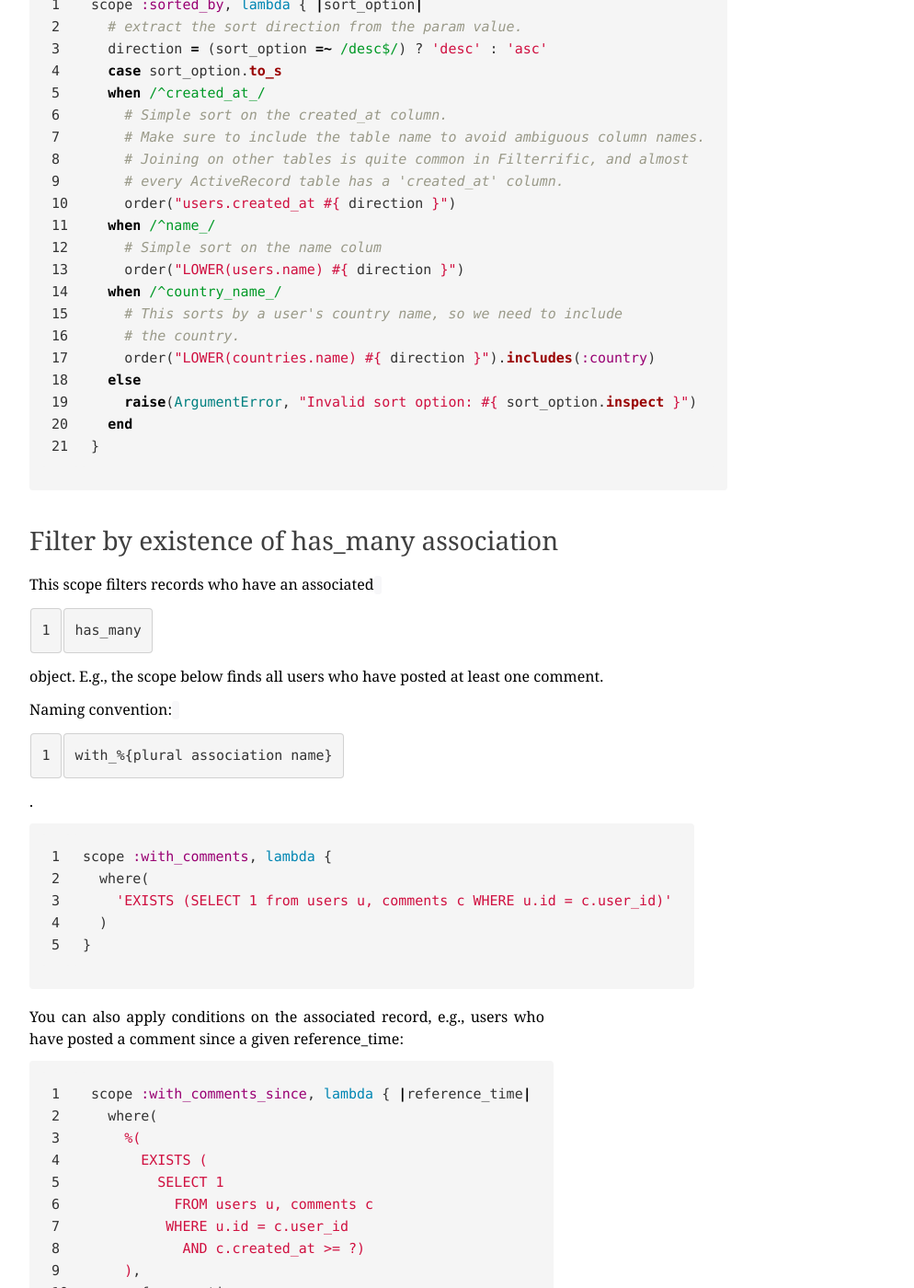
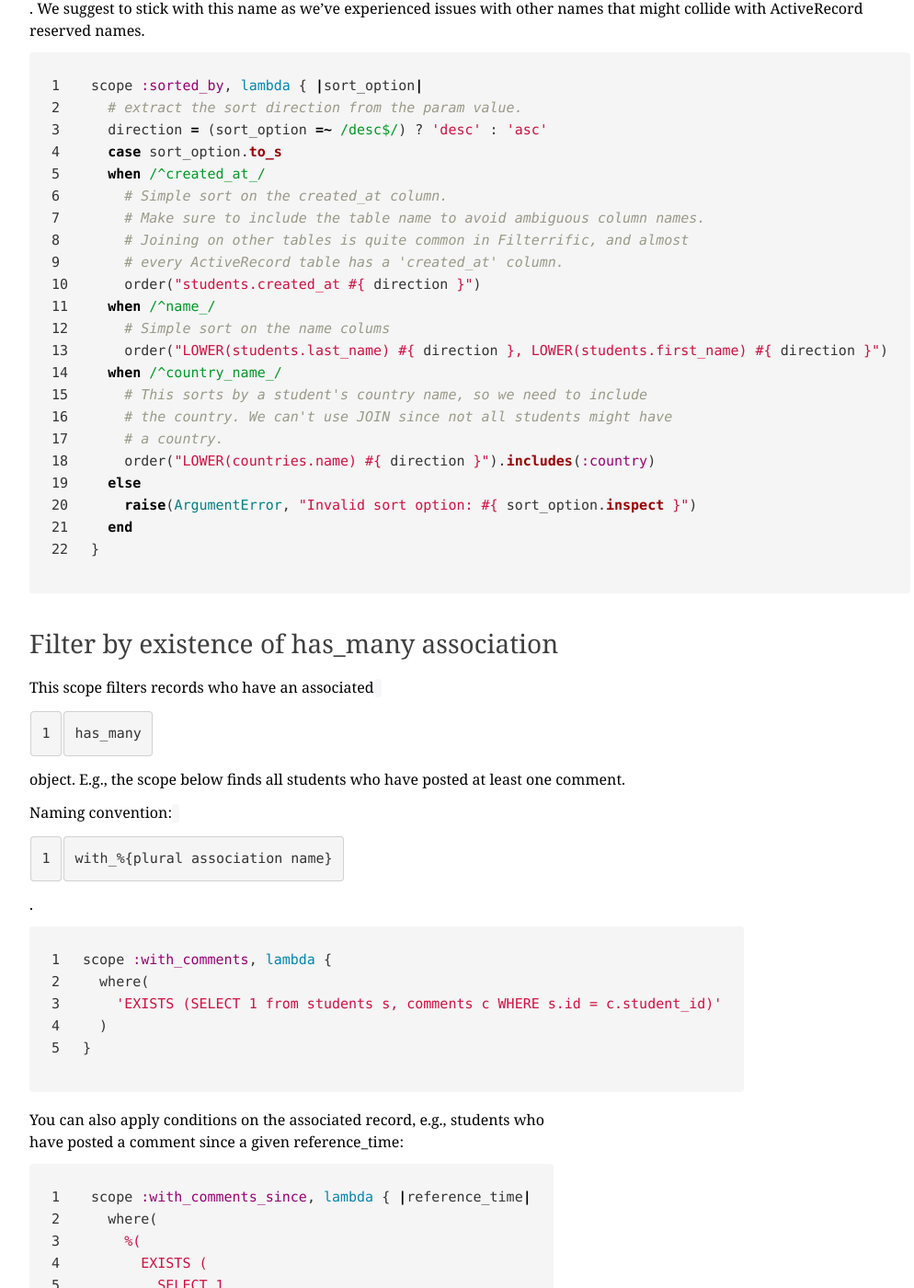
Before and after one commit to jhund/filterrific, a Jekyll site: the page built from pages/active_record_scope_patterns.md, in a window 1280 px wide and 1400 px high, scrolled down 3865 px. Shown: the whole window at 92% size, without its empty margins (123-1117 px from the left). Built offline with Jekyll 4.4.1, drawn with Linux system fonts in a browser that asks for light colours; Markdown is read by kramdown in place of the engine named in the settings; some of the changed text lies outside the part shown.

Commit message:
Updated example app to use the filterrific_demo app with students

````diff
--- a/pages/active_record_scope_patterns.md
+++ b/pages/active_record_scope_patterns.md
@@ -45,9 +45,9 @@ Rails has good documentation on
 
 TL;DR:
 
-* OK: `where(:gender => param)`
-* OK: `where('users.gender = ?', param)`
-* NOT OK: `where("users.gender = '#{ param }'")`
+* OK: `where(:country_id => param)`
+* OK: `where('students.country_id = ?', param)`
+* NOT OK: `where("students.country_id = '#{ param }'")`
 
 Note that attribute mass assignment issues do not apply here since we're only
 reading data from the database, and not writing to it.
@@ -66,19 +66,19 @@ with a given attribute or foreign key of a `belongs_to` association.
 Scope naming convention: `with_%{column name}`.
 
 ```ruby
+# filters on 'country_id' foreign key
+scope :with_country_id, lambda { |country_ids|
+  where(:country_id => [*country_ids])
+}
+
 # filters on 'gender' attribute
 scope :with_gender, lambda { |genders|
   where(:gender => [*genders])
 }
-
-# filters on 'country_id' foreign key
-scope :with_country_id, lambda { |country_ids|
-  where(:country_id => [*country_ids])
-}
 ```
 
-This scope accepts either a single value like `'male'`, or an array of values
-like `['female', 'other']`. The `[*genders]` expression always casts it to an
+The `country_id` scope accepts either a single value like `42`, or an array of values
+like `[1, 2, 3]`. The `[*country_ids]` expression always casts it to an
 array.
 
 
@@ -98,7 +98,7 @@ it works for both MySQL as well as PostgreSQL:
 
 ```ruby
 scope :search_query, lambda { |query|
-  # Searches the users table on the 'name' and 'email' columns.
+  # Searches the students table on the 'first_name' and 'last_name' columns.
   # Matches using LIKE, automatically appends '%' to each term.
   # LIKE is case INsensitive with MySQL, however it is case
   # sensitive with PostGreSQL. To make it work in both worlds,
@@ -119,7 +119,7 @@ scope :search_query, lambda { |query|
   num_or_conds = 2
   where(
     terms.map { |term|
-      "(LOWER(users.name) LIKE ? OR LOWER(users.email) LIKE ?)"
+      "(LOWER(students.first_name) LIKE ? OR LOWER(students.last_name) LIKE ?)"
     }.join(' AND '),
     *terms.map { |e| [e] * num_or_conds }.flatten
   )
@@ -155,13 +155,14 @@ scope :sorted_by, lambda { |sort_option|
     # Make sure to include the table name to avoid ambiguous column names.
     # Joining on other tables is quite common in Filterrific, and almost
     # every ActiveRecord table has a 'created_at' column.
-    order("users.created_at #{ direction }")
+    order("students.created_at #{ direction }")
   when /^name_/
-    # Simple sort on the name colum
-    order("LOWER(users.name) #{ direction }")
+    # Simple sort on the name colums
+    order("LOWER(students.last_name) #{ direction }, LOWER(students.first_name) #{ direction }")
   when /^country_name_/
-    # This sorts by a user's country name, so we need to include
-    # the country.
+    # This sorts by a student's country name, so we need to include
+    # the country. We can't use JOIN since not all students might have
+    # a country.
     order("LOWER(countries.name) #{ direction }").includes(:country)
   else
     raise(ArgumentError, "Invalid sort option: #{ sort_option.inspect }")
@@ -176,19 +177,19 @@ scope :sorted_by, lambda { |sort_option|
 ### Filter by existence of has_many association
 
 This scope filters records who have an associated `has_many` object. E.g.,
-the scope below finds all users who have posted at least one comment.
+the scope below finds all students who have posted at least one comment.
 
 Naming convention: `with_%{plural association name}`.
 
 ```ruby
 scope :with_comments, lambda {
   where(
-    'EXISTS (SELECT 1 from users u, comments c WHERE u.id = c.user_id)'
+    'EXISTS (SELECT 1 from students s, comments c WHERE s.id = c.student_id)'
   )
 }
 ```
 
-You can also apply conditions on the associated record, e.g., users who have
+You can also apply conditions on the associated record, e.g., students who have
 posted a comment since a given reference_time:
 
 ```ruby
@@ -197,8 +198,8 @@ scope :with_comments_since, lambda { |reference_time|
     %(
       EXISTS (
         SELECT 1
-          FROM users u, comments c
-         WHERE u.id = c.user_id
+          FROM students s, comments c
+         WHERE s.id = c.student_id
            AND c.created_at >= ?)
     ),
     reference_time
@@ -213,7 +214,7 @@ scope :with_comments_since, lambda { |reference_time|
 ### Filter by non-existence of has_many association
 
 Use this scope to filter records who have **NO** associated `has_many` object.
-E.g., the scope below finds all users who have never posted a comment.
+E.g., the scope below finds all students who have never posted a comment.
 
 Naming convention: `without_%{plural association name}`.
 
@@ -221,7 +222,7 @@ Naming convention: `without_%{plural association name}`.
 scope :without_comments, lambda {
   where(
     %(NOT EXISTS (
-      SELECT 1 FROM users u, comments c, WHERE c.user_id = u.id
+      SELECT 1 FROM students s, comments c, WHERE c.student_id = s.id
     ))
   )
 }
@@ -233,9 +234,9 @@ scope :without_comments, lambda {
 <a id="filter_by_existence_many_to_many"></a>
 ### Filter by existence of many-to-many association
 
-This scope finds any users who have a given role, using `EXISTS` and a SQL
+This scope finds any students who have a given role, using `EXISTS` and a SQL
 sub query. This scope traverses the `has_many :through` association between
-`User` and `Role` via `RoleAssignment`.
+`Student` and `Role` via `RoleAssignment`.
 
 Naming convention: `with_%{singular association name}_ids`
 
@@ -244,20 +245,19 @@ scope :with_role_ids, lambda{ |role_ids|
   # get a reference to the join table
   role_assignments = RoleAssignment.arel_table
   # get a reference to the filtered table
-  users = User.arel_table
+  students = Student.arel_table
   # let AREL generate a complex SQL query
   where(
-    RoleAssignment.where(
-      role_assignments[:user_id].eq(users[:id])
-    ).where(
-      role_assignments[:role_id].in([*role_ids].map(&:to_i))
-    ).exists
+    RoleAssignment \
+      .where(role_assignments[:student_id].eq(students[:id])) \
+      .where(role_assignments[:role_id].in([*role_ids].map(&:to_i))) \
+      .exists
   )
 }
 ```
 
 Note: you might be tempted to use a simple `WHERE` and `JOIN` clause, however
-you will end up getting duplicate user records, one for each role a user
+you will end up getting duplicate student records, one for each role a student
 holds. You shouldn't use a `DISTINCT` clause to eliminate duplicates
 since this might interfere with other scopes that we chain in the current
 Filterrific query. E.g., your database might complain about sort keys not being
@@ -270,7 +270,7 @@ part of the `SELECT` statement.
 <a id="filter_by_non_existence_many_to_many"></a>
 ### Filter by non-existence of many-to-many association
 
-This scope finds any users who DO NOT have a given role. It is almost identical
+This scope finds any students who DO NOT have a given role. It is almost identical
 to the previous one. We just appended the `.not` operator to invert it.
 
 Naming convention: `without_%{singular association name}_ids`
@@ -278,13 +278,13 @@ Naming convention: `without_%{singular association name}_ids`
 ```ruby
 scope :without_role_ids, lambda{ |role_ids|
   role_assignments = RoleAssignment.arel_table
-  users = User.arel_table
+  students = Student.arel_table
   where(
-    RoleAssignment.where(
-      role_assignments[:user_id].eq(users[:id])
-    ).where(
-      role_assignments[:role_id].in([*role_ids].map(&:to_i))
-    ).exists.not
+    RoleAssignment \
+      .where(role_assignments[:student_id].eq(students[:id])) \
+      .where(role_assignments[:role_id].in([*role_ids].map(&:to_i))) \
+      .exists
+      .not
   )
 }
 ```
@@ -294,7 +294,7 @@ scope :without_role_ids, lambda{ |role_ids|
 <a id="filter_by_ranges"></a>
 ### Filter by ranges
 
-This scope filters by a user's signup date range. The only important thing
+This scope filters by a student's signup date range. The only important thing
 to keep in mind when working with ranges is that you are consistent with your
 boundaries. We suggest to always use semi-open intervals for consistency.
 
@@ -305,12 +305,12 @@ Scope naming convention: `with_%{column name}_gte` and `with_%{column name}_lt`.
 ```ruby
 # include the lower bound
 scope :created_at_gte, lambda { |reference_time|
-  where('users.created_at >= ?', reference_time)
+  where('students.created_at >= ?', reference_time)
 }
 
 # exclude the upper bound
 scope :created_at_lt, lambda { |reference_time|
-  where('users.created_at < ?', reference_time)
+  where('students.created_at < ?', reference_time)
 }
 ```
 
````
Also changed, not shown: index.md (+1 -1 lines), pages/action_controller_api.md (+15 -15 lines), pages/action_view_api.md (+36 -32 lines), pages/active_record_model_api.md (+18 -28 lines), pages/example_application.md (+16 -71 lines).
